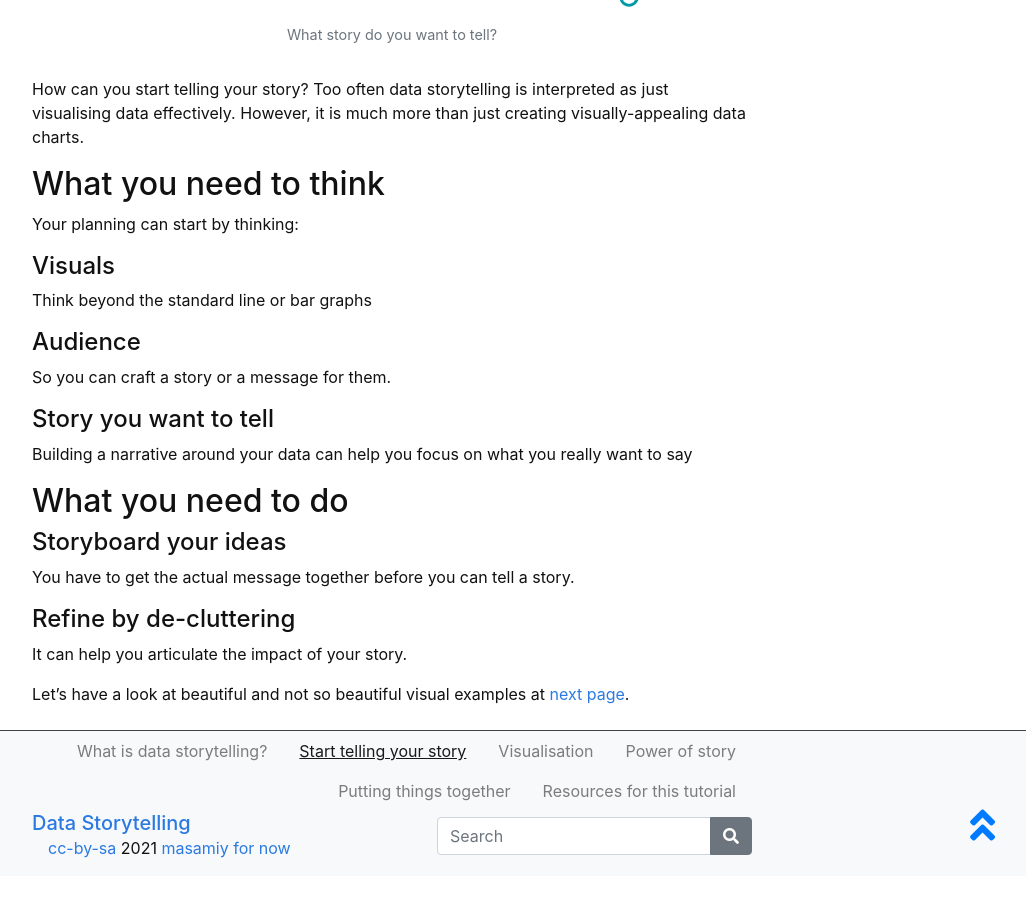
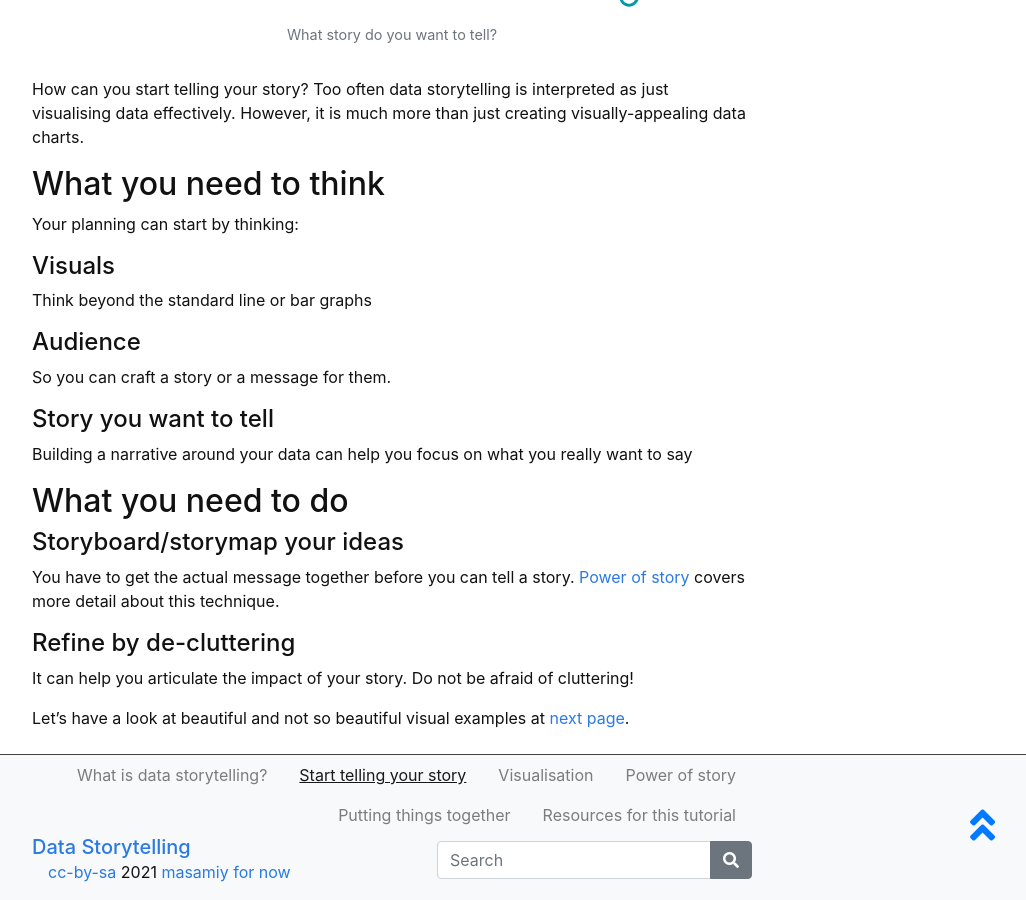
Before and after one commit to masamiy/DataStoryTelling, a Jekyll site: the page built from content/1-Start_telling_story.md, in a window 1280 px wide and 900 px high, scrolled down 595 px. Shown: the whole window, without its empty margins (248-1274 px from the left). Built offline with Jekyll 4.4.1, drawn with Linux system fonts in a browser that asks for light colours; before the commit the page ends 1471 px from its top, so only the background shows below that.

Commit message:
Update 1-Start_telling_story.md

```diff
--- a/content/1-Start_telling_story.md
+++ b/content/1-Start_telling_story.md
@@ -17,11 +17,11 @@ So you can craft a story or a message for them.
 Building a narrative around your data can help you focus on what you really want to say
 
 ## What you need to do
-#### Storyboard your ideas
-You have to get the actual message together before you can tell a story.
+#### Storyboard/storymap your ideas
+You have to get the actual message together before you can tell a story. [Power of story](https://masamiy.github.io/content/3-Power-of-story.html) covers more detail about this technique.
 
 #### Refine by de-cluttering
-It can help you articulate the impact of your story.
+It can help you articulate the impact of your story. Do not be afraid of cluttering!
 
 
 Let's have a look at beautiful and not so beautiful visual examples at [next page](https://masamiy.github.io/content/2-Visuals.html).
```
